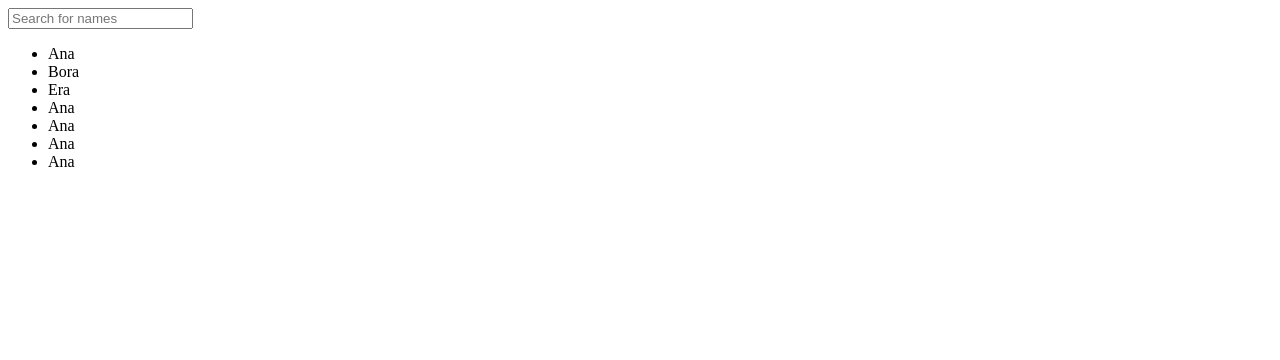
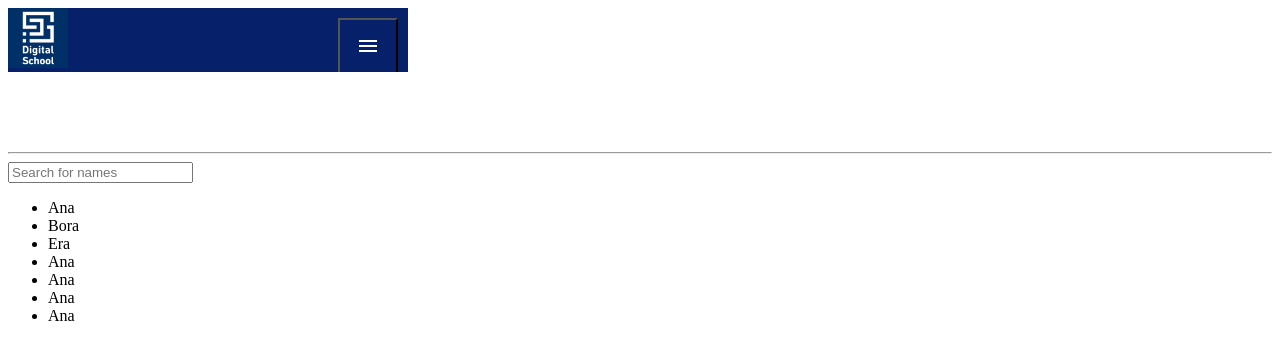
Before and after one commit to erdiiinn/HTML-CSS-JS-course, a plain HTML site: page lesson35.html in a window 1280 px wide. Drawn offline with nearby package versions, Linux system fonts and the light colour scheme.

Commit message:
Lesson35

```diff
--- a/css/lesson35.css
+++ b/css/lesson35.css
@@ -16,3 +16,36 @@
 .prev:hover, .next:hover {
     background-color: rgba(0, 0, 0, 0.08);
 }
+
+nav{
+    overflow: hidden ;
+    background-color: #06206a;
+    position: relative;
+    max-width: 400px;
+}
+
+nav #myLinks{
+    display: none;
+}
+
+nav a, button {
+    color: white;
+    padding: 14px 16px;
+    text-decoration: none;
+    font-size: 17px;
+    display: block;
+}
+
+nav button.icon{
+    background-color: #06206a;
+    display: block;
+    position: absolute;
+    margin-top: 10px;
+    right: 10px;
+    top: 0;
+}
+
+nav a:hover{
+    background-color: #ddd;
+    color: black;
+}
--- a/javascript/lesson35.js
+++ b/javascript/lesson35.js
@@ -39,3 +39,12 @@ function search(){
         }
     }
 }
+
+function openMenu(){
+    var menu = document.getElementById('myLinks');
+    if(menu.style.display === 'block'){
+        menu.style.display = 'none';
+    } else{
+        menu.style.display = 'block';
+    }
+}
--- a/lesson35.html
+++ b/lesson35.html
@@ -3,6 +3,7 @@
 <head>
     <meta charset="UTF-8">
     <meta name="viewport" content="width=device-width, initial-scale=1.0">
+    <link rel="stylesheet" href="https://fonts.googleapis.com/css2?family=Material+Symbols+Outlined:opsz,wght,FILL,GRAD@24,400,0,0&icon_names=menu" />
     <link rel="stylesheet" href="css/lesson35.css">
     <title> Lesson 35 </title>
 </head>
@@ -15,6 +16,25 @@
 
     <a href="prev"> <img src="Foto/image3.jpg" style="width:50%; height:50%" onclick="plusSlide(-1)"> </a>
     <a href="next"> <img src="Foto/image1.jpg" style="width:50%; height:50%" onclick="plusSlide(1)"> </a> -->
+
+    <nav>
+        <img src="Foto/logo2.png" style="width:60px; height:60px;">
+        <div id="myLinks">
+            <a href="#news"> News </a>
+            <a href="#contact"> Contact </a>
+            <a href="#about"> About </a>
+        </div>
+        <button class="icon" onclick="openMenu()">
+            <span class="material-symbols-outlined">
+                menu
+            </span>
+        </button>
+    </nav>
+
+    <br>
+    <br>
+    <br><br>
+    <hr>
 
     <input type="text" id="MyInput" onkeyup="search()" placeholder="Search for names">
     <ul id="myList">
```
